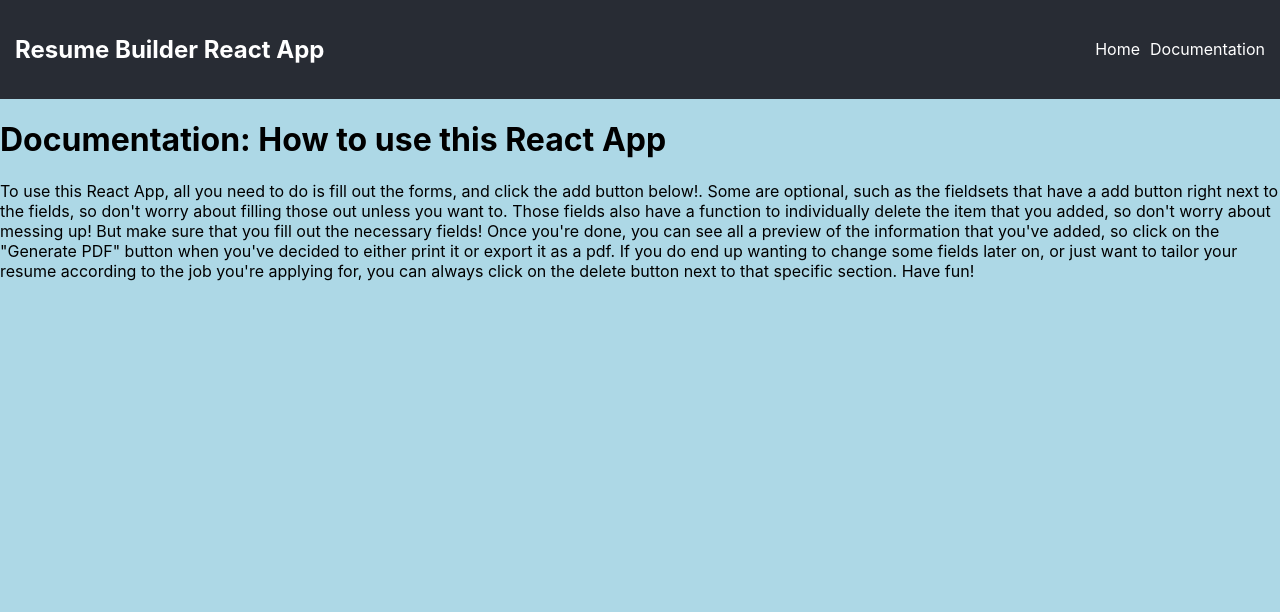
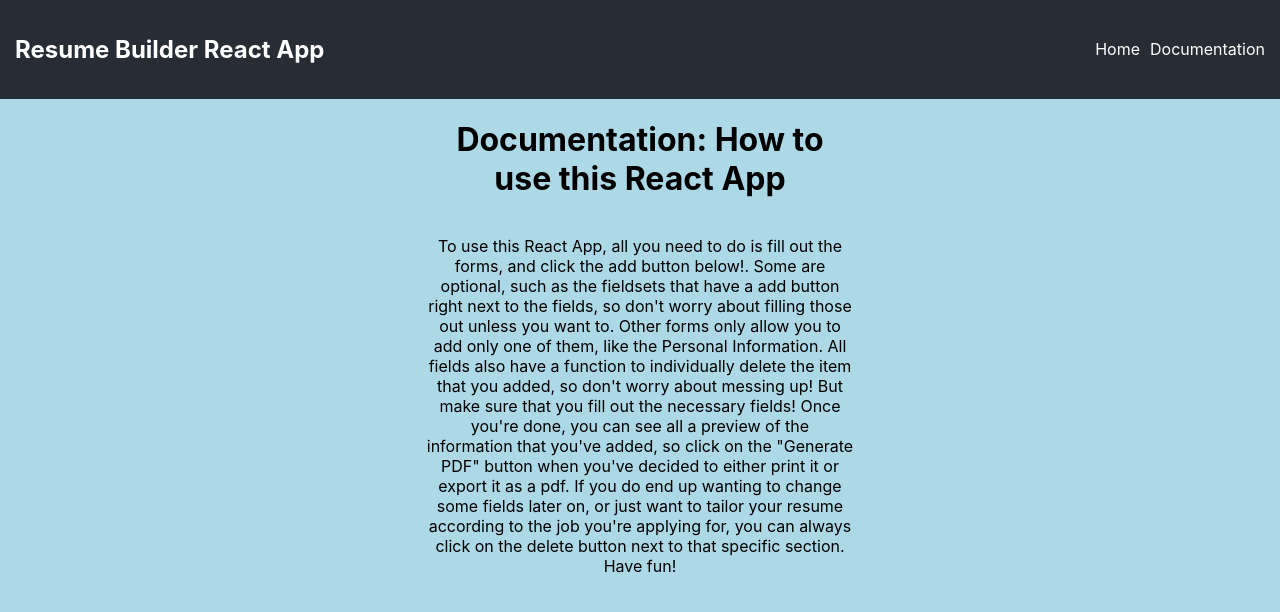
Before and after one commit to jayden-2ang/Resume-Builder-Application, a React (Create React App) app in the folder client/: page /documentation in a window 1280 px wide. Shown: the top 612 px of the page. Built offline with nearby package versions, Linux system fonts and the light colour scheme.

Commit message:
Only allowing 1 personal component

```diff
--- a/client/src/components/personal.jsx
+++ b/client/src/components/personal.jsx
@@ -1,6 +1,6 @@
 import { useState } from 'react';
 
-function Personal({ addPersonal }) {
+function Personal({ addPersonal, personal }) {
   const [name, setName] = useState('');
   const [email, setEmail] = useState('');
   const [phone, setPhone] = useState('');
@@ -127,7 +127,7 @@ function Personal({ addPersonal }) {
         ))}
       </ul>
       <br /><br />
-      <button type="submit">Add</button>
+      { personal && personal.length > 0 ? (<p>Only 1 Personal component allowed. Delete existing to edit.</p>) : <button type="submit">Add</button>}
     </form>
   );
 }
--- a/client/src/index.css
+++ b/client/src/index.css
@@ -1,4 +1,5 @@
 body {
+  text-align: center;
   margin: 0;
   font-family: -apple-system, BlinkMacSystemFont, 'Segoe UI', 'Roboto', 'Oxygen',
     'Ubuntu', 'Cantarell', 'Fira Sans', 'Droid Sans', 'Helvetica Neue',
@@ -11,3 +12,13 @@ code {
   font-family: source-code-pro, Menlo, Monaco, Consolas, 'Courier New',
     monospace;
 }
+
+.wrapper{
+  display: grid;
+  grid-template-columns: repeat(3, 1fr);
+}
+
+.wrapper h1,
+.wrapper p{
+  grid-column: 2/3;
+}
--- a/client/src/pages/Documentation.js
+++ b/client/src/pages/Documentation.js
@@ -1,11 +1,12 @@
-import React, { useState, useEffect, useRef } from 'react';
+import '../index.css';
 
 function Documentation(){
     return(
-        <div>
+        <div className='wrapper'>
             <h1>Documentation: How to use this React App</h1>
             <p>To use this React App, all you need to do is fill out the forms, and click the add button below!. Some are optional, such as the fieldsets that have a
-                add button right next to the fields, so don't worry about filling those out unless you want to. Those fields also have a function to individually delete
+                add button right next to the fields, so don't worry about filling those out unless you want to. Other forms only allow you to add only one of them, like the
+                Personal Information. All fields also have a function to individually delete
                 the item that you added, so don't worry about messing up! But make sure that you fill out the necessary fields! Once you're done, you can see all a preview of
                 the information that you've added, so click on the "Generate PDF" button when you've decided to either print it or export it as a pdf. If you do end up wanting
                 to change some fields later on, or just want to tailor your resume according to the job you're applying for, you can always click on the delete button next to
--- a/client/src/pages/Home.js
+++ b/client/src/pages/Home.js
@@ -155,7 +155,7 @@ function Home() {
     <div className='wrapper'>
       <div className='wrapper1'>
         <h1>Resume Builder App</h1>
-        <Personal addPersonal={addPersonal} />
+        <Personal addPersonal={addPersonal} personal={personal} />
         <Education addEducation={addEducation} />
         <Skill addSkill={addSkill} />
         <Project addProject={addProject} />
```
Also changed, not shown: 1 other file (tests, documents, lock files or other folders).
